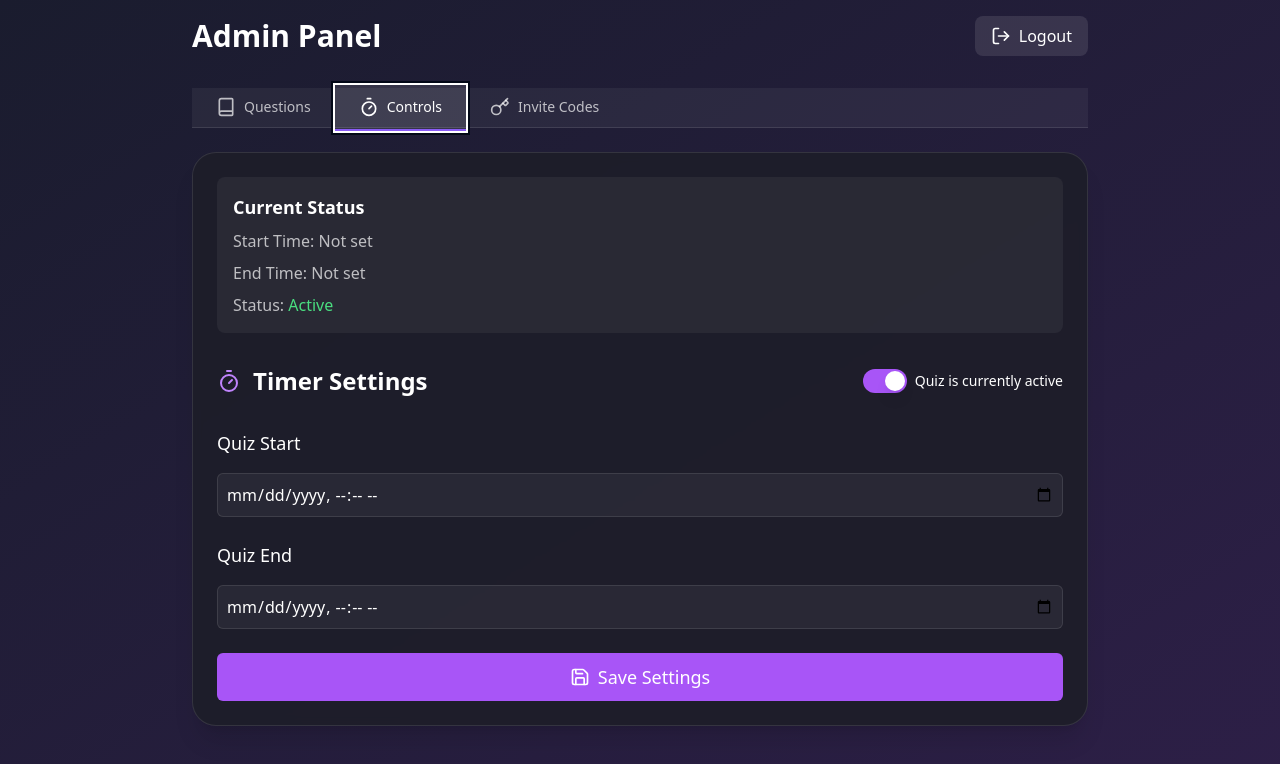
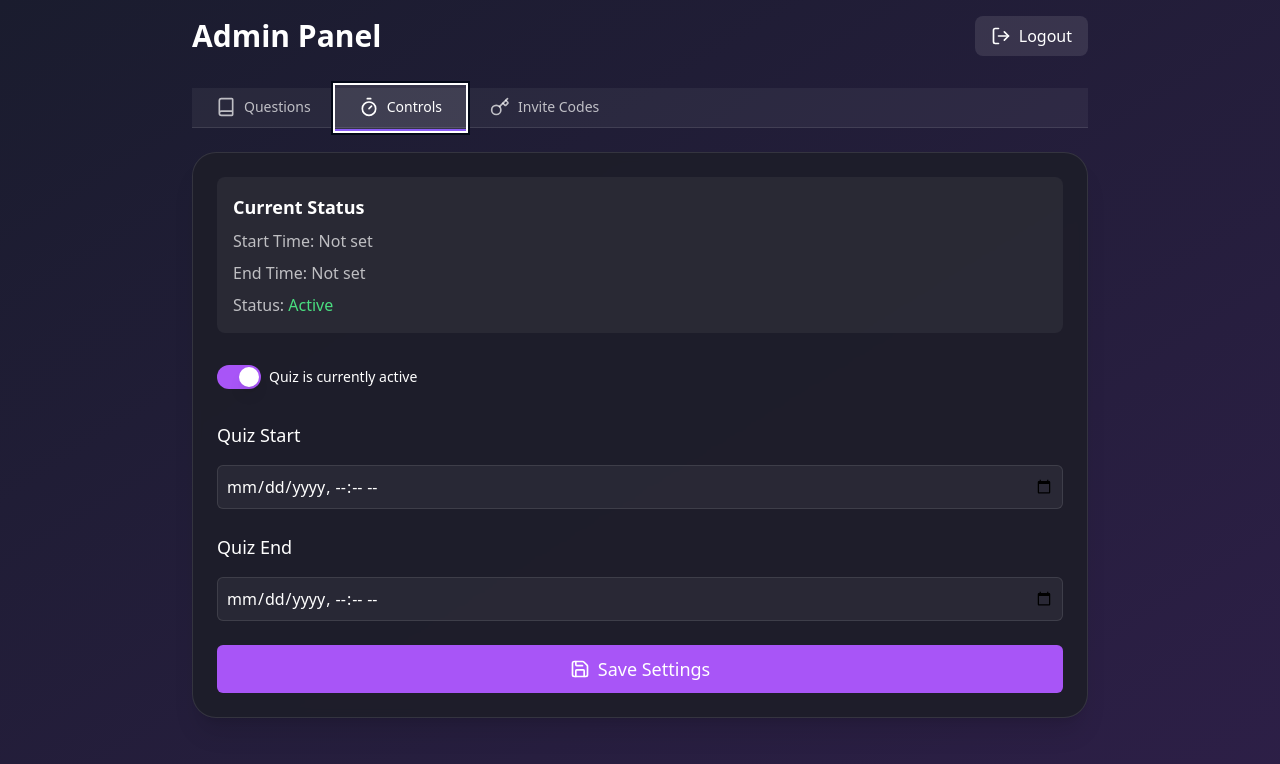
Before and after one commit to EhabShahat/quizzgo, a React (Vite) app: page /admin in a window 1280 px wide. Both pictures are taken after a click on the tab "Controls". Shown: the top 764 px of the page. Built offline with nearby package versions, Linux system fonts and the light colour scheme.

Commit message:
Remove Timer Settings Section
Deleted the "Timer Settings" section from the Controls component in the AdminPanel, streamlining the UI.
[skip gpt_engineer]

```diff
--- a/src/components/admin/Controls.tsx
+++ b/src/components/admin/Controls.tsx
@@ -3,7 +3,7 @@ import { Button } from "@/components/ui/button";
 import { useQuizStore } from "@/store/quizStore";
 import { format } from "date-fns";
 import { toast } from "sonner";
-import { Timer, Save } from "lucide-react";
+import { Save } from "lucide-react";
 import { Switch } from "@/components/ui/switch";
 import { Label } from "@/components/ui/label";
 
@@ -53,10 +53,6 @@ export const Controls = () => {
       </div>
 
       <div className="flex items-center justify-between mb-6">
-        <div className="flex items-center gap-3">
-          <Timer className="w-6 h-6 text-purple-400" />
-          <h2 className="text-2xl font-bold text-white">Timer Settings</h2>
-        </div>
         <div className="flex items-center space-x-2">
           <Switch
             checked={isEnabled}
```
